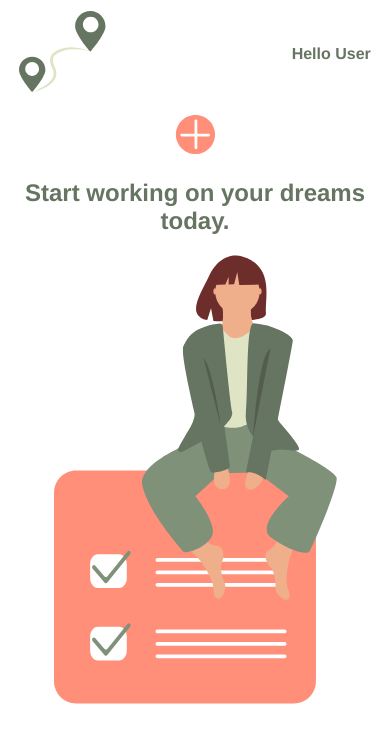
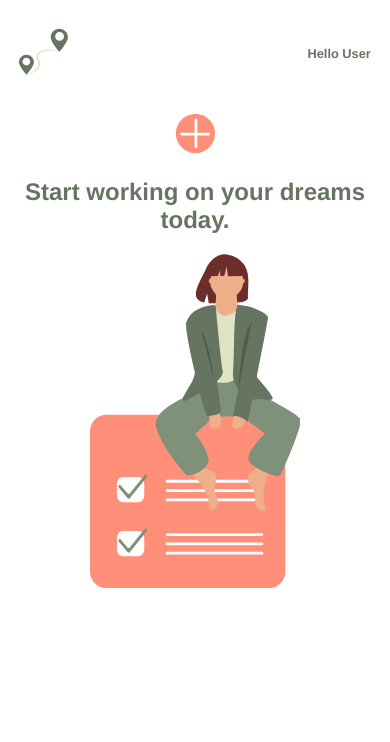
Before and after one commit to sebastianmariani/to-do-app, a Vue app: page /dashboard in a window 390 px wide. Shown: the top 742 px of the page. Built offline with nearby package versions, Linux system fonts and the light colour scheme.

Commit message:
start media screen on different sizes

```diff
--- a/src/components/emptyList.vue
+++ b/src/components/emptyList.vue
@@ -4,7 +4,7 @@
         <div id="text">
             <h2>Start working on your dreams today.</h2>
         </div>
-        <svg width="283" height="449" viewBox="0 0 487 771" fill="none" xmlns="http://www.w3.org/2000/svg">
+        <svg id="woman" width="283" height="449" viewBox="0 0 487 771" fill="none" xmlns="http://www.w3.org/2000/svg">
             <path d="M38.2368 370.203H412.531C433.651 370.203 450.768 387.319 450.768 408.44V732.763C450.768 753.884 433.651 771 412.531 771H38.2368C17.1163 771 0 753.884 0 732.763V408.44C0 387.319 17.1163 370.203 38.2368 370.203Z" fill="#FF8F79"/>
             <path d="M75.4396 638.762H112.019C119.338 638.762 125.279 646.458 125.279 655.944V679.591C125.279 689.077 119.338 696.773 112.019 696.773H75.4396C68.1205 696.773 62.1798 689.077 62.1798 679.591V655.944C62.1634 646.442 68.1041 638.762 75.4396 638.762Z" fill="white"/>
             <path d="M178.006 643.685H396.793C398.614 643.685 400.091 645.162 400.091 646.983C400.091 648.805 398.614 650.282 396.793 650.282H178.006C176.185 650.282 174.708 648.805 174.708 646.983C174.708 645.162 176.185 643.685 178.006 643.685Z" fill="white"/>
@@ -57,4 +57,13 @@ export default {
     #text {
         margin-bottom: 4%;
     }
+    @media only screen and (max-width:425px){
+        #woman{
+            width: 60%;
+            height: auto;
+        }
+        #text{
+            font-size: 1em;
+        }
+    }
 </style>
--- a/src/components/headers.vue
+++ b/src/components/headers.vue
@@ -34,4 +34,17 @@ export default {
         margin-top: 2%;
         margin-bottom: 5%;
     }
+    @media only screen and (max-width: 550px){
+        a{
+            width: 20%;
+        }
+    }
+     @media only screen and (max-width: 430px){
+        svg{
+            width: 70%;
+        }
+        .header{
+            font-size: .8em;
+        }
+    }
 </style>
--- a/src/view/home.vue
+++ b/src/view/home.vue
@@ -50,4 +50,15 @@ export default {
     width: 10%;
     cursor: pointer;
     }
+    @media only screen and (max-width: 498px){
+        svg{
+            width: 50%;
+        }
+        button{
+            width: 15%;
+        }
+        .home{
+        margin-top: 10vh;
+        }
+    }
 </style>
```
